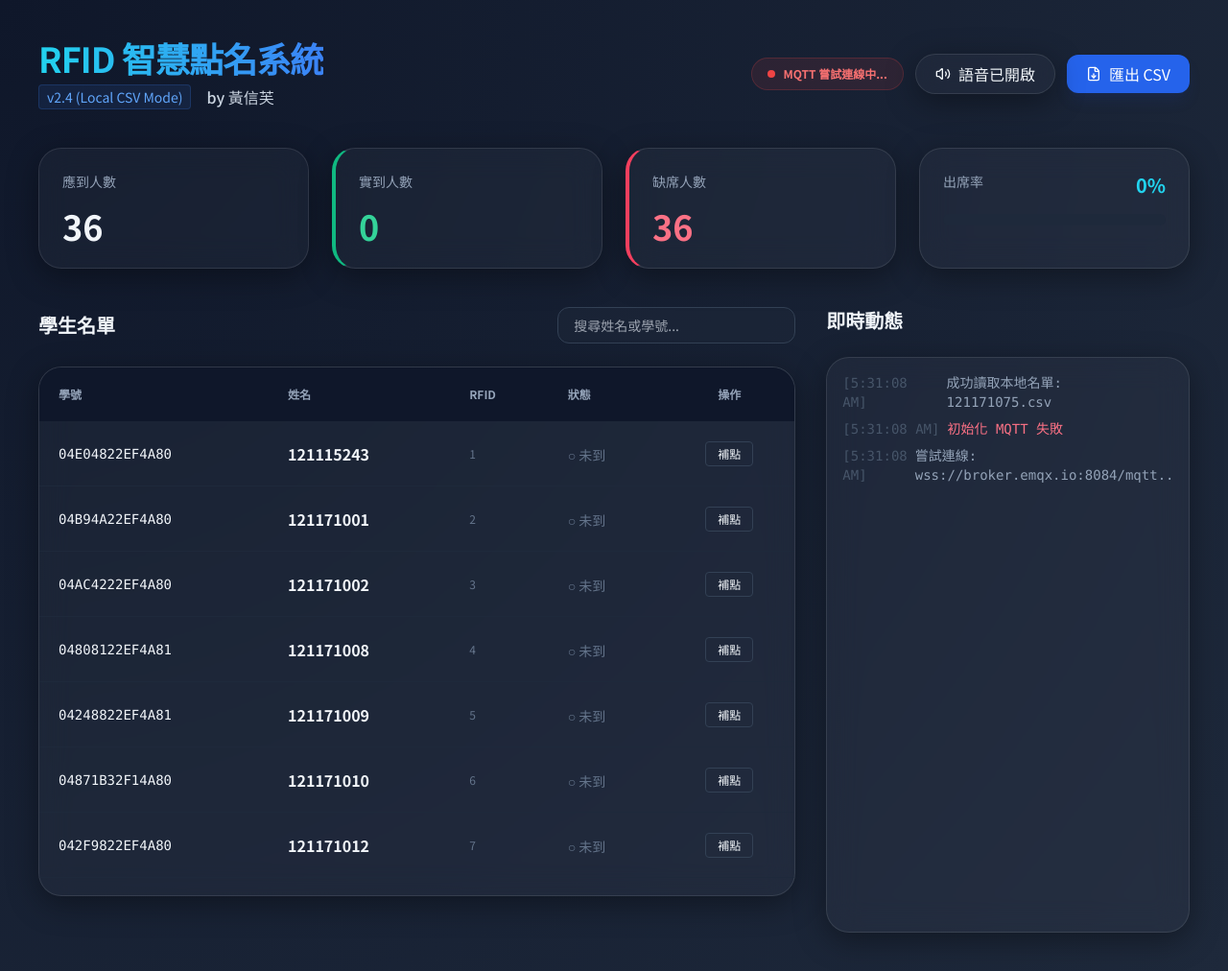
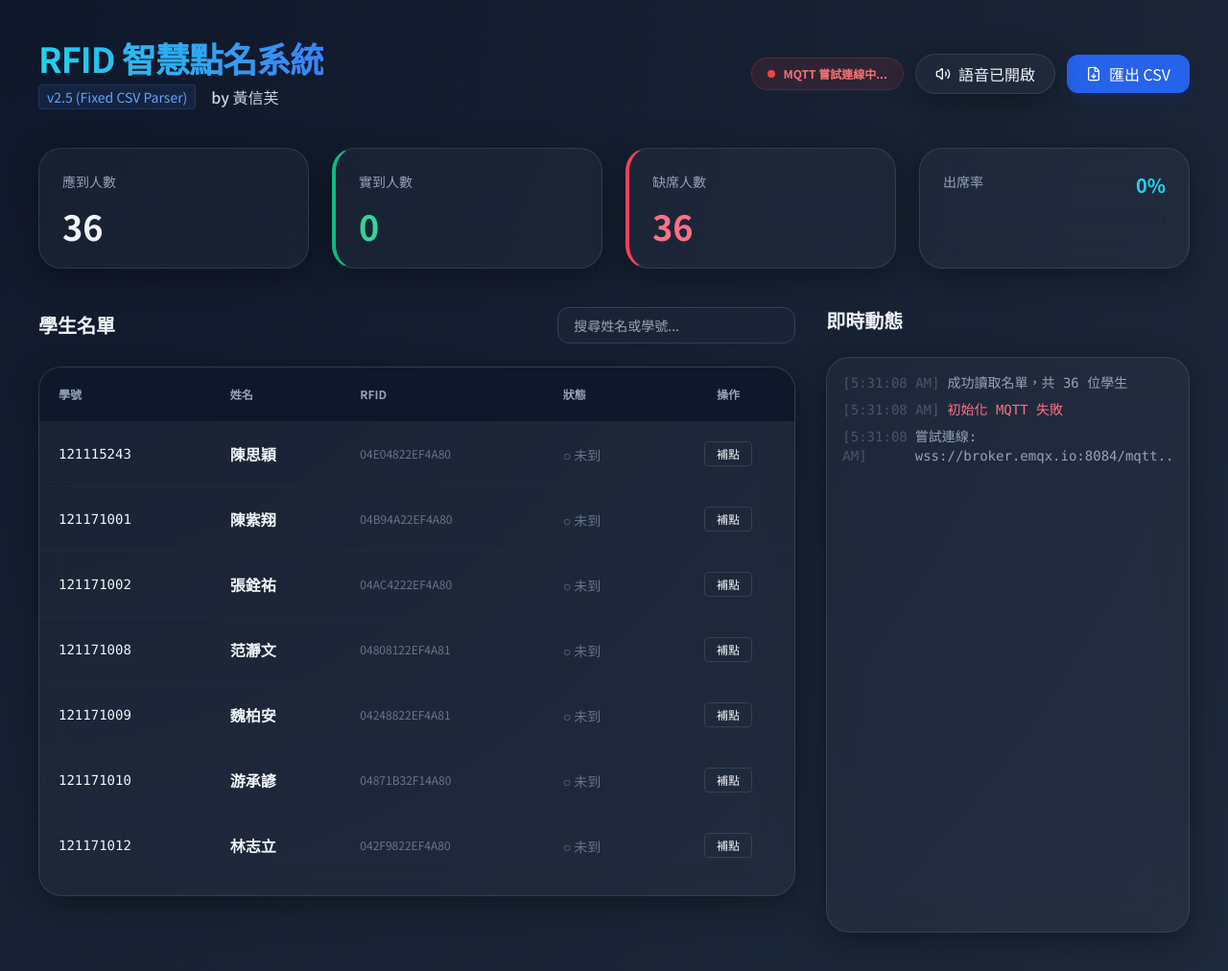
Before and after one commit to pdodo5444-sudo/RFID, a plain HTML site: page index.html in a window 1280 px wide. Shown: the whole page at 96% size. Drawn offline with nearby package versions, Linux system fonts and the light colour scheme.

Commit message:
Update index.html for version 2.5 with CSV parser fix

```diff
--- a/index.html
+++ b/index.html
@@ -60,7 +60,7 @@
                     RFID 智慧點名系統
                 </h1>
                 <p class="text-slate-400 mt-2 flex items-center gap-2">
-                    <span class="px-2 py-0.5 rounded bg-blue-500/10 text-blue-400 text-sm border border-blue-500/20">v2.4 (Local CSV Mode)</span>
+                    <span class="px-2 py-0.5 rounded bg-blue-500/10 text-blue-400 text-sm border border-blue-500/20">v2.5 (Fixed CSV Parser)</span>
                     <span class="font-medium text-slate-300 ml-2">by 黃信芙</span>
                 </p>
             </div>
@@ -144,7 +144,6 @@
 
     <script>
         const CONFIG = {
-            // 已更新為你的本地檔案名稱
             CSV_URL: '121171075.csv',
             MQTT_TOPIC: 'justRollCall',
             PRIMARY_BROKER: 'wss://broker.emqx.io:8084/mqtt',
@@ -182,23 +181,32 @@
 
         async function fetchStudents() {
             try {
-                // 嘗試抓取與 HTML 同目錄下的 CSV 檔案
                 const res = await fetch(CONFIG.CSV_URL);
                 if (!res.ok) throw new Error('找不到 CSV 檔案');
 
                 const text = await res.text();
+                // 過濾掉空行
                 const lines = text.split(/\r?\n/).filter(l => l.trim() !== "");
 
+                // 根據上傳檔案內容：序號,RFID tag,學號,姓名
+                // 跳過第一行標題，解析後續資料
                 students = lines.slice(1).map(l => {
-                    const [tag, id, name] = l.split(',').map(s => s.trim());
-                    return { tag, id, name, isPresent: false, time: null };
+                    const cols = l.split(',').map(s => s.trim());
+                    // cols[0] = 序號, cols[1] = RFID tag, cols[2] = 學號, cols[3] = 姓名
+                    return {
+                        tag: cols[1],
+                        id: cols[2],
+                        name: cols[3],
+                        isPresent: false,
+                        time: null
+                    };
                 });
 
                 renderTable();
                 updateStats();
-                addLog(`成功讀取本地名單: ${CONFIG.CSV_URL}`);
+                addLog(`成功讀取名單，共 ${students.length} 位學生`);
             } catch (e) {
-                addLog(`名單載入失敗: 請確保 ${CONFIG.CSV_URL} 與網頁放在同一個資料夾`, 'error');
+                addLog(`名單載入失敗: 請確保 ${CONFIG.CSV_URL} 已與網頁同步`, 'error');
             }
         }
 
@@ -243,13 +251,12 @@
                 });
 
                 mqttClient.on('error', (err) => {
-                    console.error('MQTT Error:', err);
                     if (brokerUrl === CONFIG.PRIMARY_BROKER) {
                         addLog("主線路失敗，嘗試切換備援埠口...", 'error');
                         mqttClient.end();
                         initMQTT(CONFIG.FALLBACK_BROKER);
                     } else {
-                        addLog("連線失敗，請下載檔案至本地或 GitHub 執行。", 'error');
+                        addLog("連線失敗，請檢查網路狀態。", 'error');
                     }
                 });
 
```
